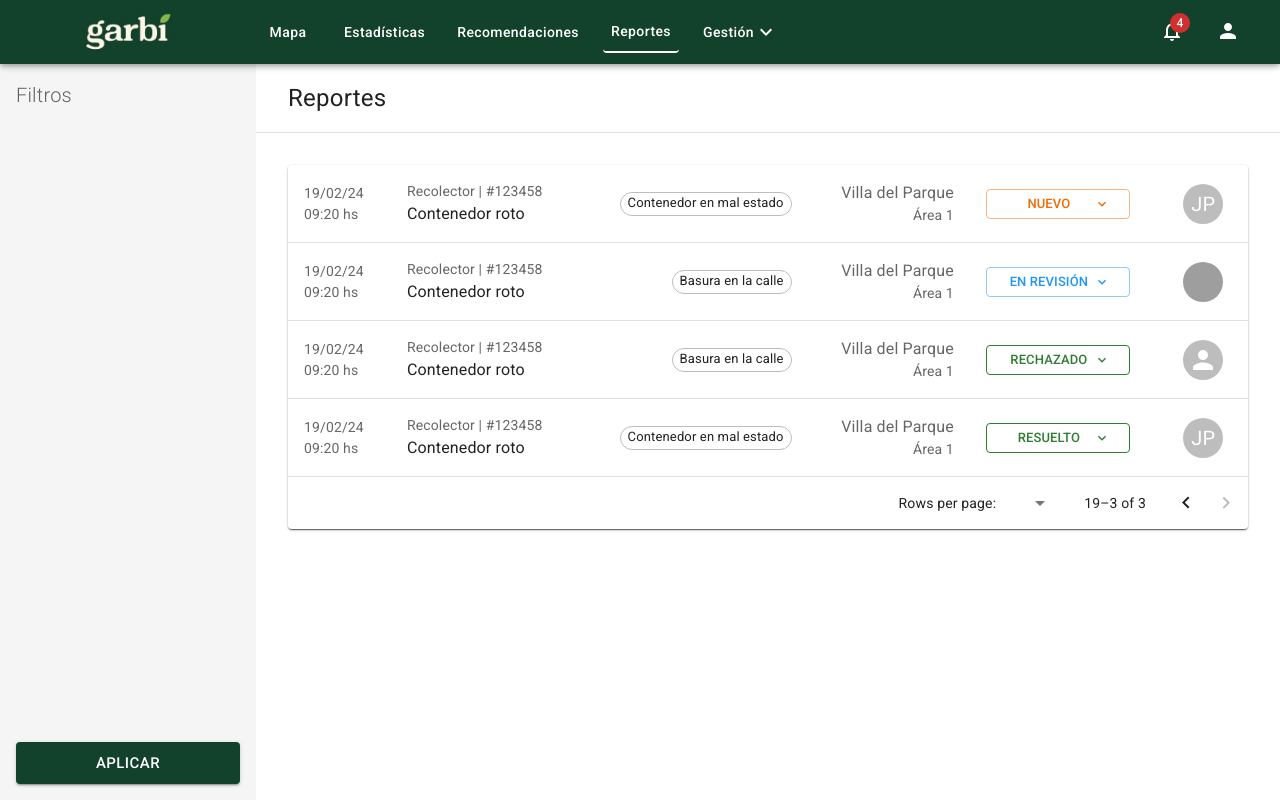
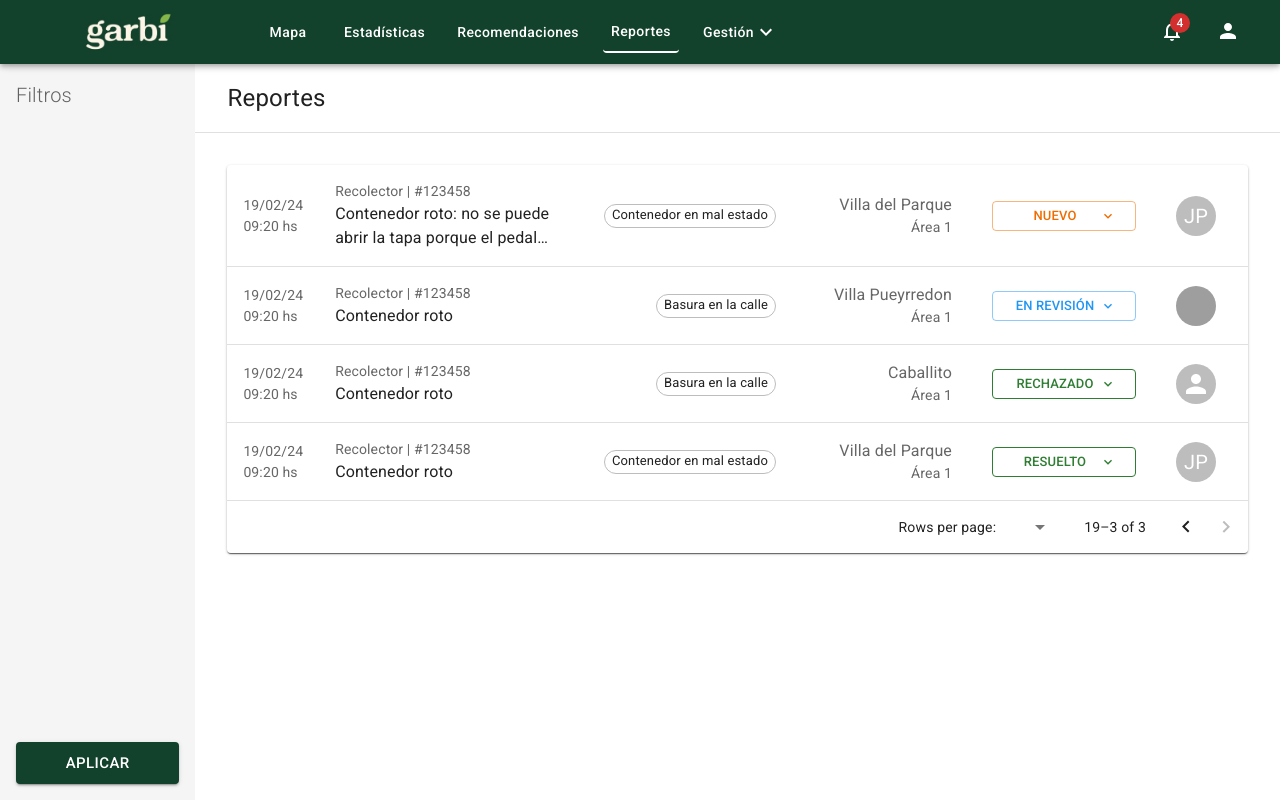
Before and after one commit to SofiaPalmieri/garbi-front, a React (Vite) app: page /reportes in a window 1280 px wide. Built offline with nearby package versions, Linux system fonts and the light colour scheme; sample sign-in values are in the browser's storage; grey boxes are pictures that could not be loaded.

Commit message:
PR fixes + reports table changes

```diff
--- a/src/components/ReportStatusSelect/ReportStatusSelect.jsx
+++ b/src/components/ReportStatusSelect/ReportStatusSelect.jsx
@@ -54,9 +54,9 @@ export const ReportStatusSelect = ({
     const newValue = event.target.value;
     setSelectedValue(newValue);
 
-    if (newValue === 'RECHAZADO') {
+    if (newValue === estados.RECHAZADO.text) {
       handleOpenModalReportResolved(row.id, 'Cambiar a Rechazado');
-    } else if (newValue === 'RESUELTO') {
+    } else if (newValue === estados.RESUELTO.text) {
       handleOpenModalReportResolved(row.id, 'Cambiar a Resuelto');
     }
   };
@@ -65,7 +65,7 @@ export const ReportStatusSelect = ({
     <FormControl
       size='small'
       sx={{
-        width: '144px',
+        width: '100%',
         display: 'flex',
         justifyContent: 'center',
         '& .MuiOutlinedInput-root': {
@@ -99,7 +99,7 @@ export const ReportStatusSelect = ({
         <MenuItem
           value='NUEVO'
           sx={{
-            color: selectedValue === 'NUEVO' ? estados['NUEVO'].colorText : 'inherit',
+            color: selectedValue === estados.NUEVO.text ? estados['NUEVO'].colorText : 'inherit',
           }}
         >
           NUEVO
@@ -107,7 +107,7 @@ export const ReportStatusSelect = ({
         <MenuItem
           value='EN REVISION'
           sx={{
-            color: selectedValue === 'EN REVISION' ? estados['EN REVISION'].colorText : 'inherit',
+            color: selectedValue === estados['EN REVISION'].text ? estados['EN REVISION'].colorText : 'inherit',
           }}
         >
           EN REVISIÓN
@@ -115,7 +115,7 @@ export const ReportStatusSelect = ({
         <MenuItem
           value='RECHAZADO'
           sx={{
-            color: selectedValue === 'RECHAZADO' ? estados['RECHAZADO'].colorText : 'inherit',
+            color: selectedValue === estados.RECHAZADO.text ? estados['RECHAZADO'].colorText : 'inherit',
           }}
         >
           RECHAZADO
@@ -123,7 +123,7 @@ export const ReportStatusSelect = ({
         <MenuItem
           value='RESUELTO'
           sx={{
-            color: selectedValue === 'RESUELTO' ? estados['RESUELTO'].colorText : 'inherit',
+            color: selectedValue === estados.RESUELTO.text ? estados['RESUELTO'].colorText : 'inherit',
           }}
         >
           RESUELTO
--- a/src/pages/Report/ReportContent.jsx
+++ b/src/pages/Report/ReportContent.jsx
@@ -34,7 +34,7 @@ const rows = [
     fecha: '19/02/24',
     hora: '09:20 hs',
     recolector: 'Recolector | #123458',
-    descripcion: 'Contenedor roto',
+    descripcion: 'Contenedor roto: no se puede abrir la tapa porque el pedal está roto porque está trabado',
     tipoDeReporte: 'Contenedor en mal estado',
     lugar: 'Villa del Parque',
     area: 'Área 1',
@@ -49,7 +49,7 @@ const rows = [
     recolector: 'Recolector | #123458',
     descripcion: 'Contenedor roto',
     tipoDeReporte: 'Basura en la calle',
-    lugar: 'Villa del Parque',
+    lugar: 'Villa Pueyrredon',
     area: 'Área 1',
     estado: 'EN REVISION',
     creadorNombre: 'Juan Perez',
@@ -62,7 +62,7 @@ const rows = [
     recolector: 'Recolector | #123458',
     descripcion: 'Contenedor roto',
     tipoDeReporte: 'Basura en la calle',
-    lugar: 'Villa del Parque',
+    lugar: 'Caballito',
     area: 'Área 1',
     estado: 'RECHAZADO',
     creadorNombre: null,
@@ -130,7 +130,12 @@ export const ReportContent = () => {
                 <TableRow
                   key={row.id}
                 >
-                  <TableCell>
+                  <TableCell
+                    sx={{
+                      width: '1%',
+                      padding: '16px'
+                    }}
+                  >
                     <Box>
                       <Typography
                         sx={{
@@ -158,6 +163,9 @@ export const ReportContent = () => {
                   </TableCell>
                   <TableCell
                     align='left'
+                    sx={{
+                      minWidth: 240,
+                    }}
                   >
                     <Typography
                       sx={{
@@ -177,6 +185,10 @@ export const ReportContent = () => {
                         lineHeight: '24px',
                         textAlign: 'left',
                         color: '#000000DE',
+                        overflow: 'hidden',
+                        display: '-webkit-box',
+                        WebkitBoxOrient: 'vertical',
+                        WebkitLineClamp: 2,
                       }}
                     >
                       {row.descripcion}
@@ -184,6 +196,9 @@ export const ReportContent = () => {
                   </TableCell>
                   <TableCell
                     align='right'
+                    sx={{
+                      width: '1%',
+                    }}
                   >
                     <Chip
                       size='small'
@@ -193,6 +208,9 @@ export const ReportContent = () => {
                   </TableCell>
                   <TableCell
                     align='right'
+                    sx={{
+                      width: 176
+                    }}
                   >
                     <Typography
                       sx={{
@@ -217,6 +235,10 @@ export const ReportContent = () => {
                   </TableCell>
                   <TableCell
                     align='center'
+                    sx={{
+                      width: 192,
+                      paddingX: '24px'
+                    }}
                   >
                     <ReportStatusSelect
                       row={row}
@@ -225,6 +247,10 @@ export const ReportContent = () => {
                   </TableCell>
                   <TableCell
                     align='center'
+                    sx={{
+                      width: 88,
+                      paddingLeft: '16px'
+                    }}
                   >
                     <AvatarWithTooltip
                       name={row.creadorNombre}
```
